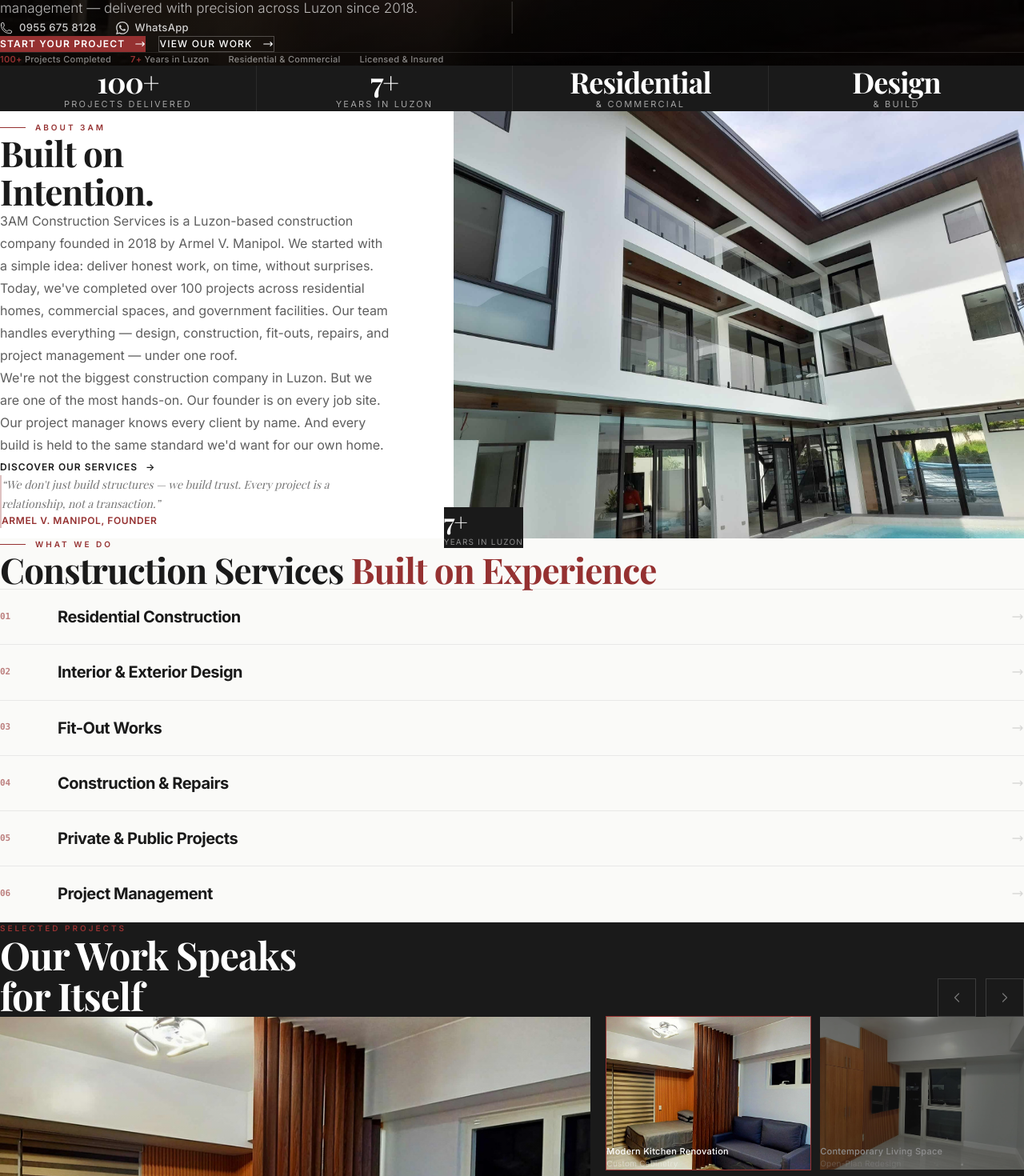
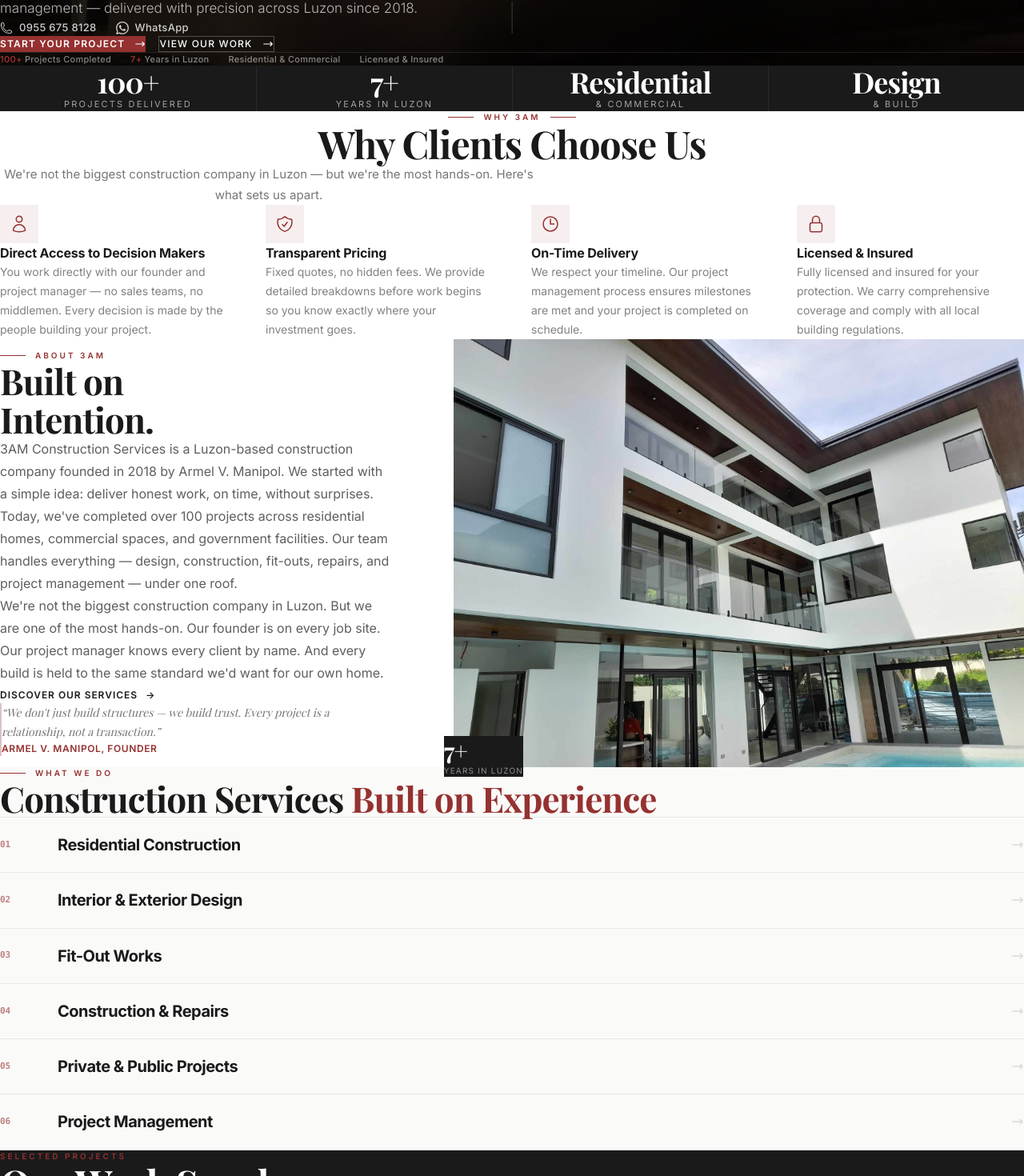
Before and after one commit to Rian316/3am-construction, a Next.js app: page / in a window 1280 px wide. Shown: the part 718-2188 px from the top of the page at 80% size. Built offline with nearby package versions, Linux system fonts and the light colour scheme.

Commit message:
Strategic UX improvements round 2: trust bar, project proof, WhyChooseUs, founder authority, FAQ process, premium details

```diff
--- a/src/app/page.tsx
+++ b/src/app/page.tsx
@@ -1,6 +1,7 @@
 import Navigation from "@/components/Navigation";
 import Hero from "@/components/Hero";
 import TrustMetrics from "@/components/TrustMetrics";
+import WhyChooseUs from "@/components/WhyChooseUs";
 import About from "@/components/About";
 import Services from "@/components/Services";
 import Projects from "@/components/Projects";
@@ -68,6 +69,7 @@
       <StickyDesktopCTA />
       <Hero />
       <TrustMetrics />
+      <WhyChooseUs />
       <About />
       <Services />
       <Projects />
--- a/src/components/Contact.tsx
+++ b/src/components/Contact.tsx
@@ -332,7 +332,7 @@
                 <button
                   type="submit"
                   disabled={submitting}
-                  className="bg-[#953131] px-8 py-3.5 text-[12px] font-semibold uppercase tracking-[0.1em] text-white transition-all hover:bg-[#A93E3E] disabled:opacity-60 disabled:cursor-not-allowed"
+                  className="btn-premium bg-[#953131] px-8 py-3.5 text-[12px] font-semibold uppercase tracking-[0.1em] text-white transition-all hover:bg-[#A93E3E] disabled:opacity-60 disabled:cursor-not-allowed"
                 >
                   {submitting ? "Sending..." : "Send Inquiry"}
                 </button>
--- a/src/components/FAQ.tsx
+++ b/src/components/FAQ.tsx
@@ -13,6 +13,11 @@
     question: "How long does a typical residential project take?",
     answer:
       "Timelines vary based on scope and complexity. A standard residential build typically takes 6–12 months. Renovations and fit-outs can range from 2–6 months. We provide a detailed timeline during the consultation phase.",
+  },
+  {
+    question: "What is your process from consultation to completion?",
+    answer:
+      "Our process is designed for clarity and peace of mind. It begins with a free consultation where we discuss your vision, budget, and timeline. We then provide a detailed, transparent quote. Once approved, we handle all permits, schedule construction, and keep you updated with regular progress reports. Throughout the build, you have direct access to our project manager. Finally, we conduct a thorough walkthrough before final turnover to ensure every detail meets your expectations.",
   },
   {
     question: "Do you handle permits and documentation?",
--- a/src/components/Projects.tsx
+++ b/src/components/Projects.tsx
@@ -11,6 +11,7 @@
     slug: "modern-kitchen-renovation",
     title: "Modern Kitchen Renovation",
     category: "Residential",
+    client: "Private Homeowner",
     scope: "Custom Cabinetry, Lighting, Space Optimization",
     location: "Metro Manila",
     year: "2024",
@@ -22,6 +23,7 @@
     slug: "contemporary-living-space",
     title: "Contemporary Living Space",
     category: "Residential",
+    client: "Private Homeowner",
     scope: "Open-Plan Redesign, Smart Lighting, Custom Woodwork",
     location: "Luzon",
     year: "2024",
@@ -33,6 +35,7 @@
     slug: "luxury-kitchen-fit-out",
     title: "Luxury Kitchen Fit-Out",
     category: "Fit-Out",
+    client: "Private Homeowner",
     scope: "Italian Appliances, Quartz Countertops, Custom Cabinetry",
     location: "Metro Manila",
     year: "2023",
@@ -44,6 +47,7 @@
     slug: "modern-bathroom-design",
     title: "Modern Bathroom Design",
     category: "Residential",
+    client: "Private Homeowner",
     scope: "Waterproofing, Porcelain Tiling, Rain Shower",
     location: "Luzon",
     year: "2024",
@@ -55,6 +59,7 @@
     slug: "premium-cabinetry-work",
     title: "Premium Cabinetry Work",
     category: "Fit-Out",
+    client: "Private Homeowner",
     scope: "Custom Wardrobes, Kitchen Cabinets, Entertainment Unit",
     location: "Metro Manila",
     year: "2023",
@@ -66,6 +71,7 @@
     slug: "urban-condo-interior",
     title: "Urban Condo Interior",
     category: "Residential",
+    client: "Private Homeowner",
     scope: "Multi-Functional Furniture, Built-In Storage, Styling",
     location: "Metro Manila",
     year: "2024",
@@ -77,6 +83,7 @@
     slug: "open-plan-living",
     title: "Open Plan Living",
     category: "Residential",
+    client: "Private Homeowner",
     scope: "Structural Modification, Kitchen Redesign, Flooring",
     location: "Luzon",
     year: "2023",
@@ -88,6 +95,7 @@
     slug: "executive-office-suite",
     title: "Executive Office Suite",
     category: "Commercial",
+    client: "Corporate Client",
     scope: "Custom Furniture, Glass Partitions, AV Integration",
     location: "Metro Manila",
     year: "2024",
@@ -193,6 +201,11 @@
               <p className="text-white/50 text-[13px] mt-2 max-w-md">
                 {activeProject.scope}
               </p>
+              <div className="flex items-center gap-3 mt-3">
+                <span className="text-white/30 text-[11px] tracking-wide">
+                  {activeProject.client}
+                </span>
+              </div>
               <span className="inline-flex items-center gap-2 mt-4 text-[#953131] text-[11px] font-semibold uppercase tracking-wider group-hover:gap-3 transition-all">
                 View Case Study
                 <svg className="w-3 h-3 transition-transform group-hover:translate-x-1" fill="none" viewBox="0 0 24 24" stroke="currentColor" strokeWidth={2}>
@@ -227,7 +240,7 @@
                     {project.title}
                   </span>
                   <span className="text-white/40 text-[10px] tracking-wide block mt-0.5">
-                    {project.scope.split(",")[0]}
+                    {project.client}
                   </span>
                 </div>
               </Link>
--- a/src/components/StickyDesktopCTA.tsx
+++ b/src/components/StickyDesktopCTA.tsx
@@ -25,7 +25,7 @@
         <div className="max-w-[1400px] mx-auto px-6 md:px-10 lg:px-16 flex items-center justify-between h-12">
           <div className="flex items-center gap-4">
             <span className="text-[11px] text-white/50 font-medium">
-              Ready to start your project?
+              Residential & Commercial Construction Across Luzon
             </span>
           </div>
           <div className="flex items-center gap-3">
--- a/src/components/Team.tsx
+++ b/src/components/Team.tsx
@@ -8,14 +8,14 @@
     name: "Armel V. Manipol",
     role: "Founder & Lead Builder",
     description:
-      "Armel founded 3AM Construction with a hands-on approach to every project. He personally oversees design decisions, material selection, and quality standards — ensuring each build reflects the craftsmanship the company is known for. With years of field experience, he leads from the construction site, not just the office.",
+      "Armel founded 3AM Construction with a hands-on approach to every project. He personally oversees design decisions, material selection, and quality standards — ensuring each build reflects the craftsmanship the company is known for. With over a decade of field experience and a background in structural engineering, he leads from the construction site, not just the office. His commitment to quality has earned 3AM a reputation for delivering projects that exceed expectations.",
     image: "/images/team/armel-manipol.png",
   },
   {
     name: "Michelle Manipol",
     role: "Project Manager",
     description:
-      "Michelle manages the complete project lifecycle — from initial consultation and documentation to scheduling, contractor coordination, and final turnover. She is the single point of contact for every client, ensuring nothing falls through the cracks and every deadline is met.",
+      "Michelle manages the complete project lifecycle — from initial consultation and documentation to scheduling, contractor coordination, and final turnover. She is the single point of contact for every client, ensuring nothing falls through the cracks and every deadline is met. Her attention to detail and proactive communication style have made her an invaluable partner to clients navigating complex construction projects.",
     image: "/images/team/michelle-manipol.jpg",
   },
 ];
--- /dev/null
+++ b/src/components/WhyChooseUs.tsx
@@ -0,0 +1,94 @@
+"use client";
+
+import { useInView } from "@/hooks/useInView";
+
+const reasons = [
+  {
+    icon: (
+      <svg className="w-6 h-6" fill="none" viewBox="0 0 24 24" stroke="currentColor" strokeWidth={1.5}>
+        <path strokeLinecap="round" strokeLinejoin="round" d="M15.75 6a3.75 3.75 0 11-7.5 0 3.75 3.75 0 017.5 0zM4.501 20.118a7.5 7.5 0 0114.998 0A17.933 17.933 0 0112 21.75c-2.676 0-5.216-.584-7.499-1.632z" />
+      </svg>
+    ),
+    title: "Direct Access to Decision Makers",
+    description: "You work directly with our founder and project manager — no sales teams, no middlemen. Every decision is made by the people building your project.",
+  },
+  {
+    icon: (
+      <svg className="w-6 h-6" fill="none" viewBox="0 0 24 24" stroke="currentColor" strokeWidth={1.5}>
+        <path strokeLinecap="round" strokeLinejoin="round" d="M9 12.75L11.25 15 15 9.75m-3-7.036A11.959 11.959 0 013.598 6 11.99 11.99 0 003 9.749c0 5.592 3.824 10.29 9 11.623 5.176-1.332 9-6.03 9-11.622 0-1.31-.21-2.571-.598-3.751h-.152c-3.196 0-6.1-1.248-8.25-3.285z" />
+      </svg>
+    ),
+    title: "Transparent Pricing",
+    description: "Fixed quotes, no hidden fees. We provide detailed breakdowns before work begins so you know exactly where your investment goes.",
+  },
+  {
+    icon: (
+      <svg className="w-6 h-6" fill="none" viewBox="0 0 24 24" stroke="currentColor" strokeWidth={1.5}>
+        <path strokeLinecap="round" strokeLinejoin="round" d="M12 6v6h4.5m4.5 0a9 9 0 11-18 0 9 9 0 0118 0z" />
+      </svg>
+    ),
+    title: "On-Time Delivery",
+    description: "We respect your timeline. Our project management process ensures milestones are met and your project is completed on schedule.",
+  },
+  {
+    icon: (
+      <svg className="w-6 h-6" fill="none" viewBox="0 0 24 24" stroke="currentColor" strokeWidth={1.5}>
+        <path strokeLinecap="round" strokeLinejoin="round" d="M16.5 10.5V6.75a4.5 4.5 0 10-9 0v3.75m-.75 11.25h10.5a2.25 2.25 0 002.25-2.25v-6.75a2.25 2.25 0 00-2.25-2.25H6.75a2.25 2.25 0 00-2.25 2.25v6.75a2.25 2.25 0 002.25 2.25z" />
+      </svg>
+    ),
+    title: "Licensed & Insured",
+    description: "Fully licensed and insured for your protection. We carry comprehensive coverage and comply with all local building regulations.",
+  },
+];
+
+export default function WhyChooseUs() {
+  const { ref, isVisible } = useInView({ threshold: 0.1 });
+
+  return (
+    <section className="bg-white py-20 md:py-28 lg:py-36">
+      <div ref={ref} className="max-w-[1400px] mx-auto px-6 md:px-10 lg:px-16">
+        <div
+          className={`text-center mb-16 transition-all duration-700 ease-out ${
+            isVisible ? "translate-y-0 opacity-100" : "translate-y-8 opacity-0"
+          }`}
+        >
+          <div className="flex items-center justify-center gap-3 mb-5">
+            <div className="w-8 h-[1px] bg-[#953131]" />
+            <span className="text-[10px] font-semibold tracking-[0.3em] text-[#953131] uppercase">
+              Why 3AM
+            </span>
+            <div className="w-8 h-[1px] bg-[#953131]" />
+          </div>
+          <h2 className="text-3xl md:text-4xl lg:text-5xl font-bold text-charcoal leading-[1.08] tracking-[-0.02em] font-display mb-5">
+            Why Clients Choose Us
+          </h2>
+          <p className="text-[15px] text-charcoal/60 leading-[1.7] max-w-2xl mx-auto">
+            We&apos;re not the biggest construction company in Luzon — but we&apos;re the most hands-on. Here&apos;s what sets us apart.
+          </p>
+        </div>
+
+        <div className="grid md:grid-cols-2 lg:grid-cols-4 gap-8 lg:gap-12">
+          {reasons.map((reason, index) => (
+            <div
+              key={reason.title}
+              className={`group transition-all duration-700 ease-out ${
+                isVisible ? "translate-y-0 opacity-100" : "translate-y-8 opacity-0"
+              }`}
+              style={{ transitionDelay: `${index * 100}ms` }}
+            >
+              <div className="w-12 h-12 flex items-center justify-center bg-[#953131]/8 text-[#953131] mb-5 group-hover:bg-[#953131] group-hover:text-white transition-colors duration-300">
+                {reason.icon}
+              </div>
+              <h3 className="text-[16px] font-bold text-charcoal mb-3 tracking-[-0.01em]">
+                {reason.title}
+              </h3>
+              <p className="text-[14px] text-charcoal/55 leading-[1.7]">
+                {reason.description}
+              </p>
+            </div>
+          ))}
+        </div>
+      </div>
+    </section>
+  );
+}
--- a/src/lib/projects.ts
+++ b/src/lib/projects.ts
@@ -2,6 +2,7 @@
   slug: string;
   title: string;
   category: string;
+  client: string;
   location: string;
   year: string;
   image: string;
@@ -21,6 +22,7 @@
     slug: "modern-kitchen-renovation",
     title: "Modern Kitchen Renovation",
     category: "Residential",
+    client: "Private Homeowner",
     location: "Metro Manila",
     year: "2024",
     image: "/images/projects/kitchen-modern.jpg",
@@ -47,6 +49,7 @@
     slug: "contemporary-living-space",
     title: "Contemporary Living Space",
     category: "Residential",
+    client: "Private Homeowner",
     location: "Luzon",
     year: "2024",
     image: "/images/projects/living-room.jpg",
@@ -71,6 +74,7 @@
     slug: "luxury-kitchen-fit-out",
     title: "Luxury Kitchen Fit-Out",
     category: "Fit-Out",
+    client: "Private Homeowner",
     location: "Metro Manila",
     year: "2023",
     image: "/images/projects/luxury-kitchen.jpg",
@@ -95,6 +99,7 @@
     slug: "modern-bathroom-design",
     title: "Modern Bathroom Design",
     category: "Residential",
+    client: "Private Homeowner",
     location: "Luzon",
     year: "2024",
     image: "/images/projects/bathroom-modern.jpg",
@@ -119,6 +124,7 @@
     slug: "premium-cabinetry-work",
     title: "Premium Cabinetry Work",
     category: "Fit-Out",
+    client: "Private Homeowner",
     location: "Metro Manila",
     year: "2023",
     image: "/images/projects/cabinetry.jpg",
@@ -143,6 +149,7 @@
     slug: "urban-condo-interior",
     title: "Urban Condo Interior",
     category: "Residential",
+    client: "Private Homeowner",
     location: "Metro Manila",
     year: "2024",
     image: "/images/projects/interior-wood.jpg",
@@ -167,6 +174,7 @@
     slug: "open-plan-living",
     title: "Open Plan Living",
     category: "Residential",
+    client: "Private Homeowner",
     location: "Luzon",
     year: "2023",
     image: "/images/projects/open-living.jpg",
@@ -191,6 +199,7 @@
     slug: "executive-office-suite",
     title: "Executive Office Suite",
     category: "Commercial",
+    client: "Corporate Client",
     location: "Metro Manila",
     year: "2024",
     image: "/images/projects/office-desk.jpg",
```
Also changed, not shown: src/app/globals.css (+29 -0 lines).
